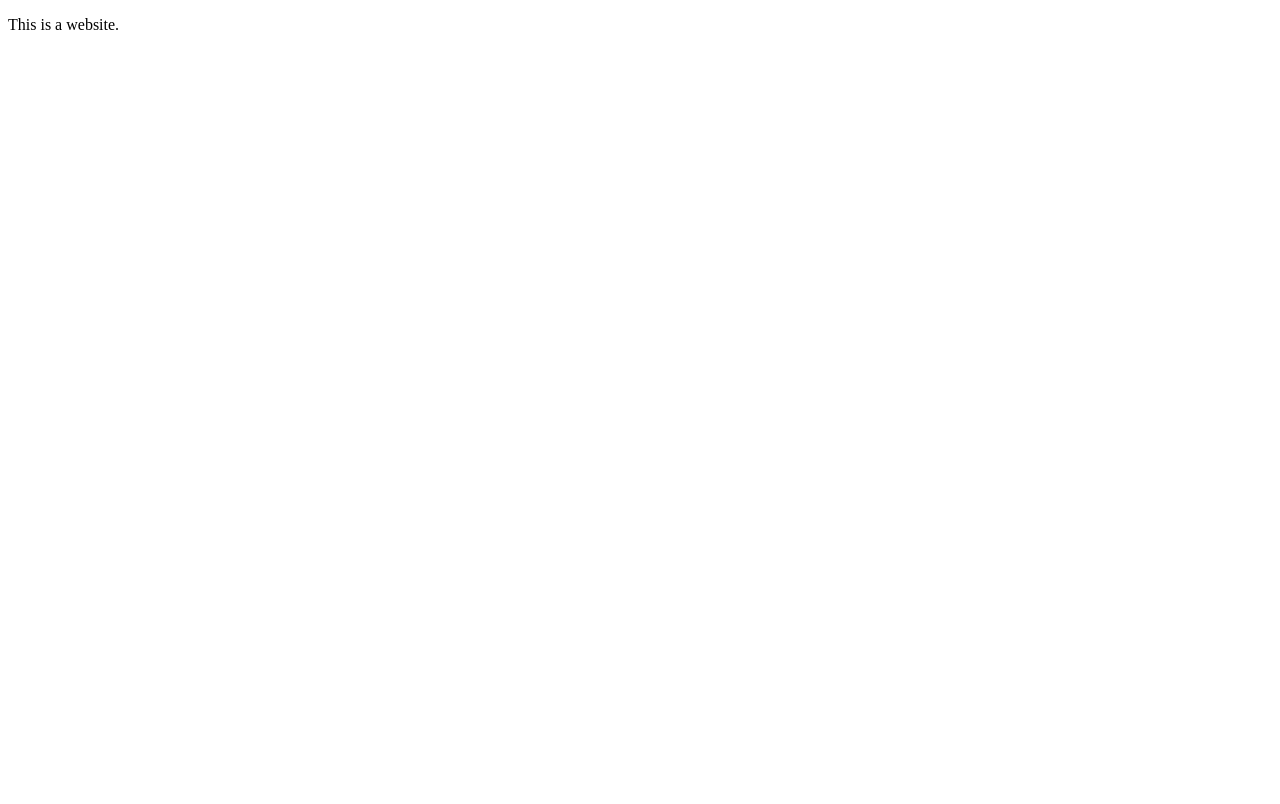
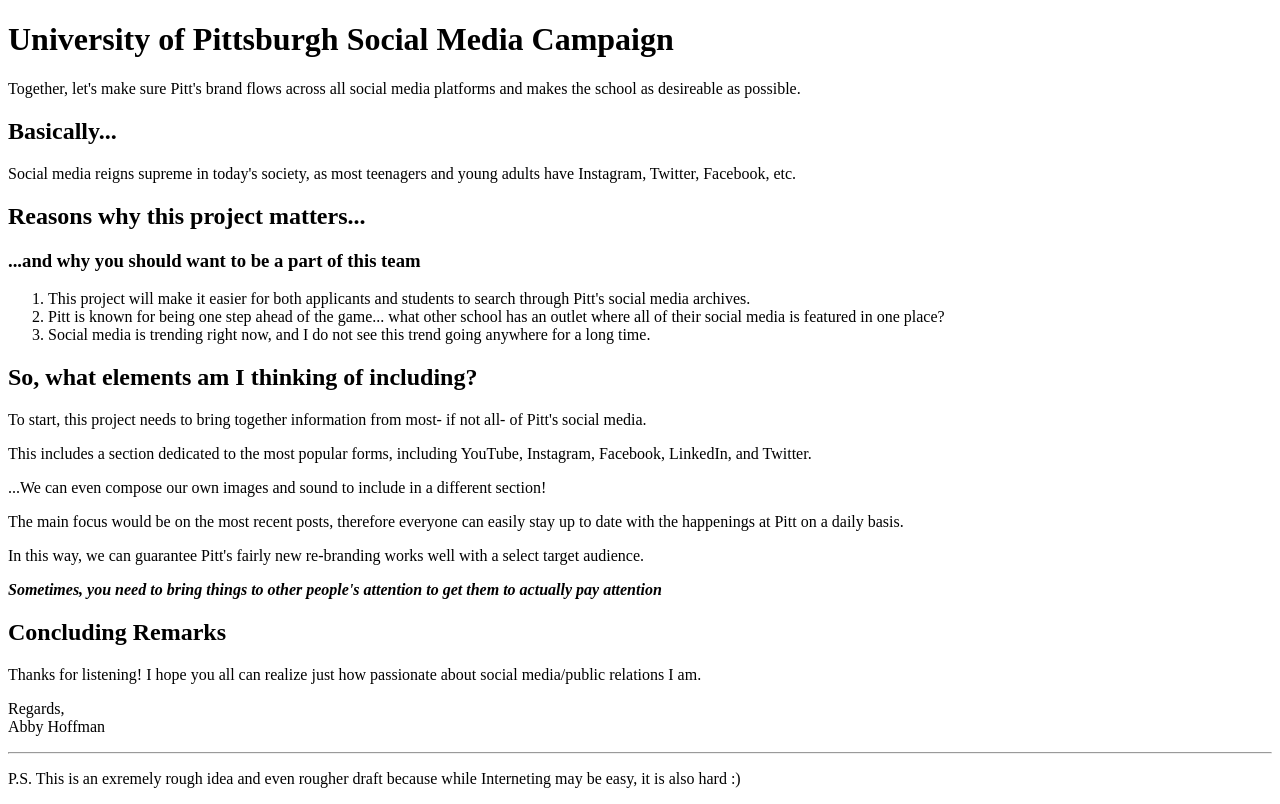
Before and after one commit to abbyshoffman/Web-Unit, a plain HTML site: page index.html in a window 1280 px wide. Drawn offline with Linux system fonts and the light colour scheme.

Commit message:
first draft website for web unit
making my text wrangler info into a URL

```diff
--- a/index.html
+++ b/index.html
@@ -1,6 +1,42 @@
 <!DOCTYPE html>
 <html>
-<body>
-<p>This is a website.</p>
-</body>
+	<head>
+		<title>University of Pittsburgh Social Media Campaign</title>
+	</head>
+	<body>
+		<h1>University of Pittsburgh Social Media Campaign</h1>
+		<p>Together, let's make sure Pitt's brand flows across all social media platforms and makes the school as desireable as possible.</p>
+
+		<h2>Basically...</h2>
+		<p>Social media reigns supreme in today's society, as most teenagers and young adults have Instagram, Twitter, Facebook, etc.</p>
+
+		<h2>Reasons why this project matters...</h2>
+		<h3>...and why you should want to be a part of this team</h3>
+
+		<ol>
+  			<li>This project will make it easier for both applicants and students to search through Pitt's social media archives.</li>
+  			<li>Pitt is known for being one step ahead of the game... what other school has an outlet where all of their social media is featured in one place?</li>
+  			<li>Social media is trending right now, and I do not see this trend going anywhere for a long time.</li>
+		</ol>
+
+		<h2>So, what elements am I thinking of including?</h2>
+		<p>To start, this project needs to bring together information from most- if not all- of Pitt's social media.</p>
+		<p>This includes a section dedicated to the most popular forms, including YouTube, Instagram, Facebook, LinkedIn, and Twitter.</p>
+		<p>...We can even compose our own images and sound to include in a different section!</p>
+		<p>The main focus would be on the most recent posts, therefore everyone can easily stay up to date with the happenings at Pitt on a daily basis.</p>
+		<p>In this way, we can guarantee Pitt's fairly new re-branding works well with a select target audience.</p>
+
+		<p><em><strong>Sometimes, you need to bring things to other people's attention to get them to actually pay attention</strong></em></p>
+
+		<h2>Concluding Remarks</h2>
+
+		<p>Thanks for listening! I hope you all can realize just how passionate about social media/public relations I am.</p>
+
+		<p>Regards,<br/>
+		Abby Hoffman</p>
+
+		<hr/>
+
+		<p>P.S. This is an exremely rough idea and even rougher draft because while Interneting may be easy, it is also hard :)</p>
+	</body>
 </html>
```
